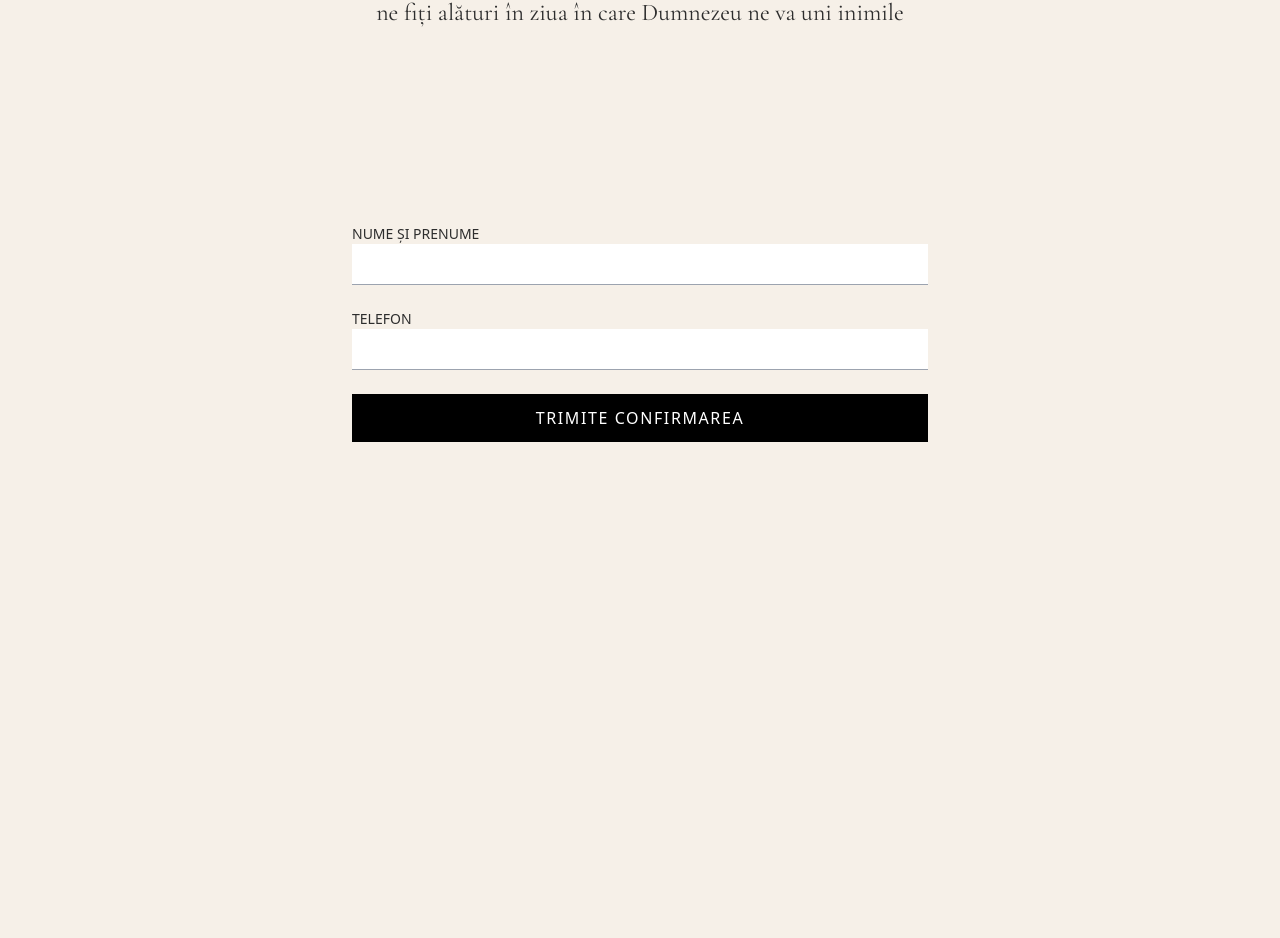
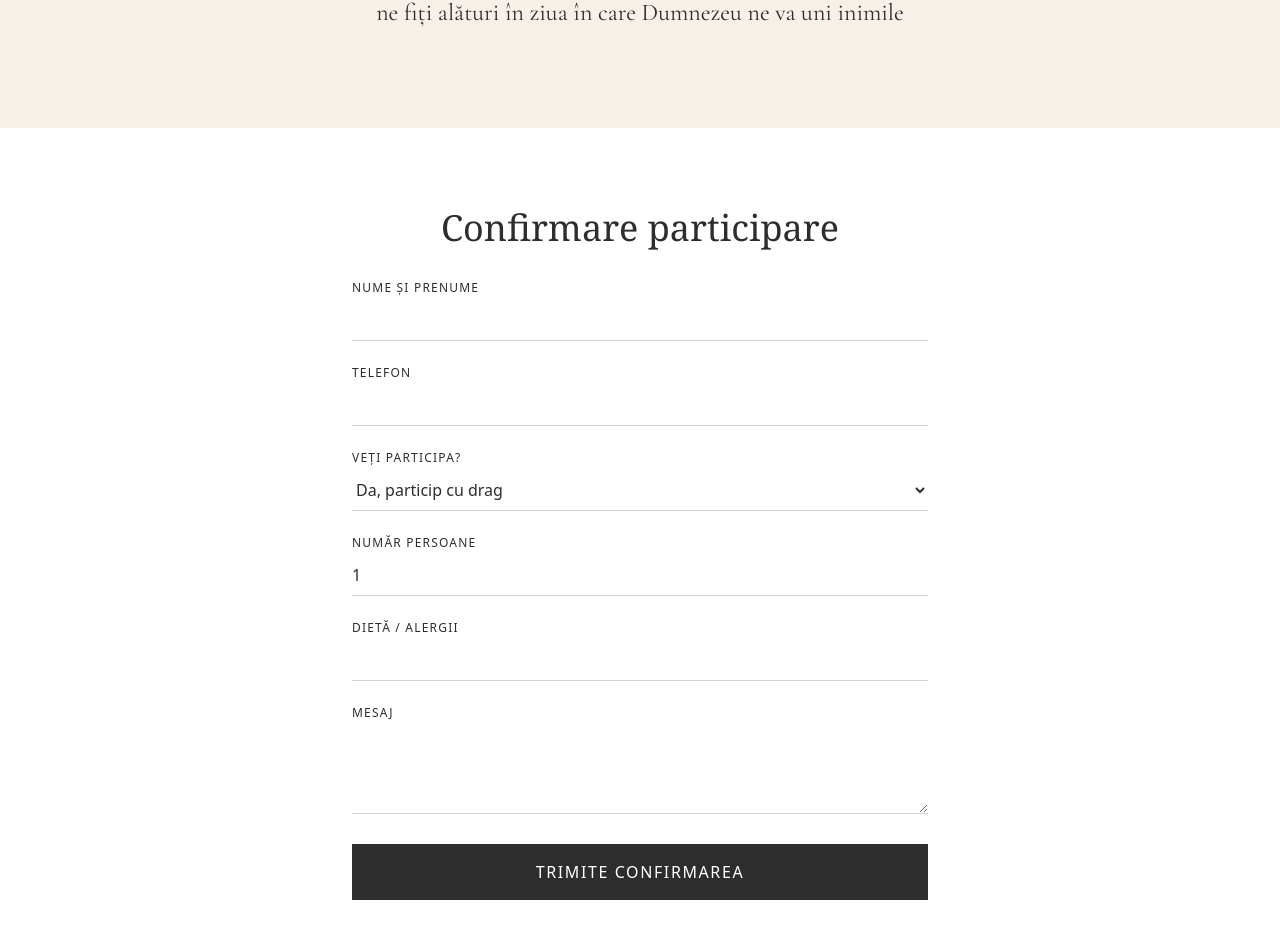
Before and after one commit to 76zjmvtwrm-a11y/roberto-amelia-nunta, a Next.js app: page / in a window 1280 px wide. Shown: the part 1198-2136 px from the top of the page. Before the commit the page ends 1736 px from the top, so only its background shows below. Built offline with nearby package versions, Linux system fonts and the light colour scheme; no server answers.

Commit message:
Update RSVPForm.tsx

```diff
--- a/components/RSVPForm.tsx
+++ b/components/RSVPForm.tsx
@@ -13,7 +13,6 @@ export default function RSVPForm() {
     const formData = new FormData(e.currentTarget);
 
     try {
-      // Asigură-te că numele colecției 'rsvp' coincide cu ce ai în Firebase
       await addDoc(collection(db, "rsvp"), {
         nume: formData.get("nume"),
         telefon: formData.get("telefon"),
@@ -33,32 +32,54 @@ export default function RSVPForm() {
 
   if (submitted) {
     return (
-      <div className="text-center py-20">
-        <h2 className="text-3xl text-wedding-gold">Vă mulțumim!</h2>
+      <div className="text-center py-20 px-6">
+        <h2 className="text-3xl text-wedding-charcoal">Vă mulțumim!</h2>
         <p className="mt-4">Confirmarea a fost trimisă cu succes.</p>
       </div>
     );
   }
 
   return (
-    <section id="rsvp" className="py-24 px-6">
-      <form onSubmit={handleSubmit} className="max-w-xl mx-auto space-y-6">
+    <section id="rsvp" className="py-20 px-6 bg-white">
+      <div className="max-w-xl mx-auto">
+        <h2 className="text-4xl text-center mb-8 font-serif">Confirmare participare</h2>
+        <form onSubmit={handleSubmit} className="space-y-6">
           <div>
-          <label className="block text-sm uppercase">Nume și Prenume</label>
-          <input name="nume" required className="w-full border-b border-gray-400 py-2" />
+            <label className="block text-xs uppercase tracking-widest mb-1">Nume și Prenume</label>
+            <input name="nume" required className="w-full border-b border-gray-300 py-2 focus:border-black outline-none" />
           </div>
           <div>
-          <label className="block text-sm uppercase">Telefon</label>
-          <input name="telefon" type="tel" required className="w-full border-b border-gray-400 py-2" />
+            <label className="block text-xs uppercase tracking-widest mb-1">Telefon</label>
+            <input name="telefon" type="tel" required className="w-full border-b border-gray-300 py-2 focus:border-black outline-none" />
+          </div>
+          <div>
+            <label className="block text-xs uppercase tracking-widest mb-1">Veți participa?</label>
+            <select name="participa" className="w-full border-b border-gray-300 py-2 bg-transparent outline-none">
+              <option value="Da">Da, particip cu drag</option>
+              <option value="Nu">Din păcate, nu pot ajunge</option>
+            </select>
+          </div>
+          <div>
+            <label className="block text-xs uppercase tracking-widest mb-1">Număr persoane</label>
+            <input name="invitati" type="number" defaultValue="1" className="w-full border-b border-gray-300 py-2 outline-none" />
+          </div>
+          <div>
+            <label className="block text-xs uppercase tracking-widest mb-1">Dietă / Alergii</label>
+            <input name="dieta" className="w-full border-b border-gray-300 py-2 outline-none" />
+          </div>
+          <div>
+            <label className="block text-xs uppercase tracking-widest mb-1">Mesaj</label>
+            <textarea name="mesaj" className="w-full border-b border-gray-300 py-2 outline-none" rows={3}></textarea>
           </div>
           <button
             type="submit"
             disabled={loading}
-          className="w-full bg-black text-white py-3 uppercase tracking-widest"
+            className="w-full bg-wedding-charcoal text-white py-4 uppercase tracking-widest hover:bg-gray-800 transition-all"
           >
             {loading ? "Se trimite..." : "Trimite Confirmarea"}
           </button>
         </form>
+      </div>
     </section>
   );
 }
```
Lines whose indentation alone changed are shown as unchanged.
